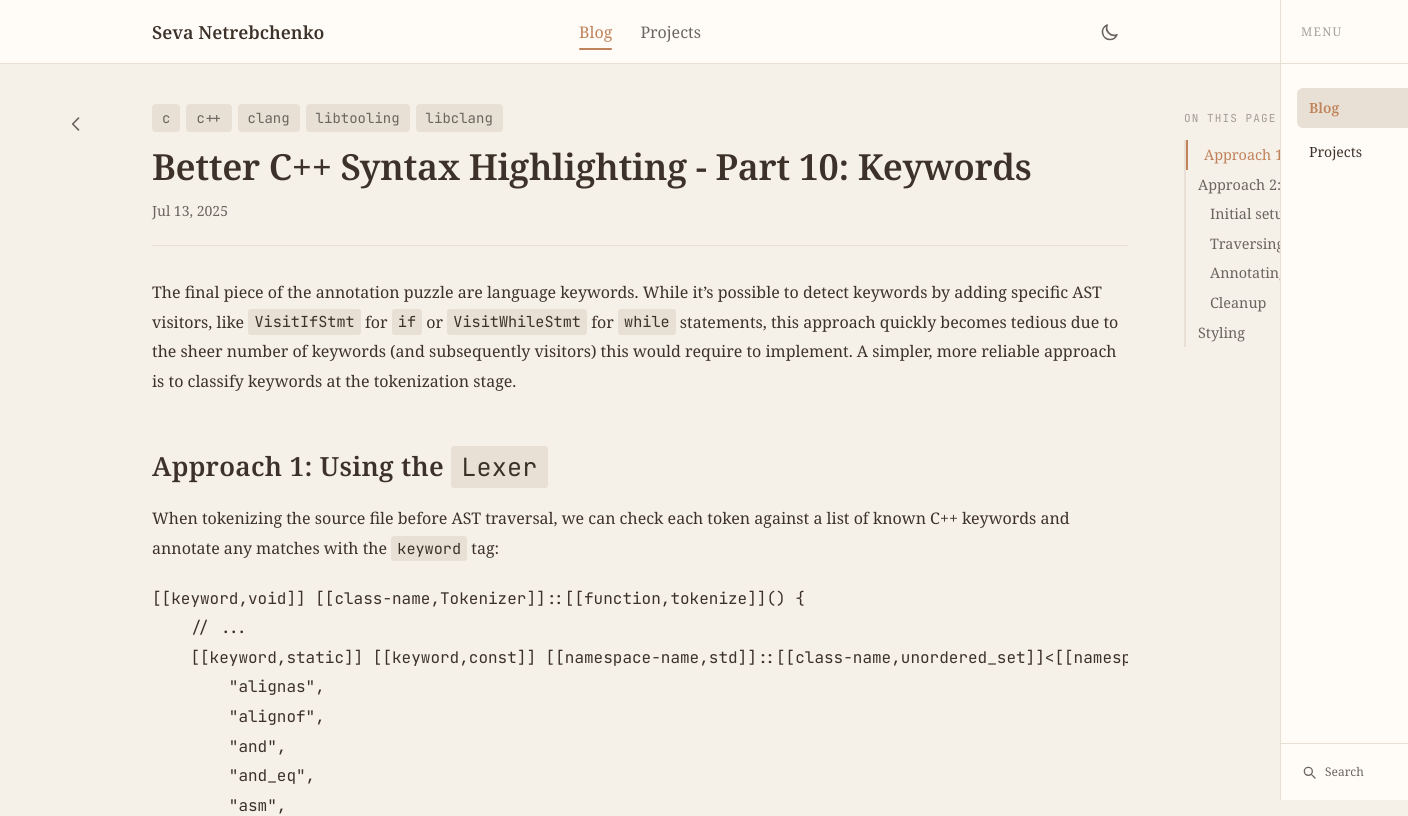
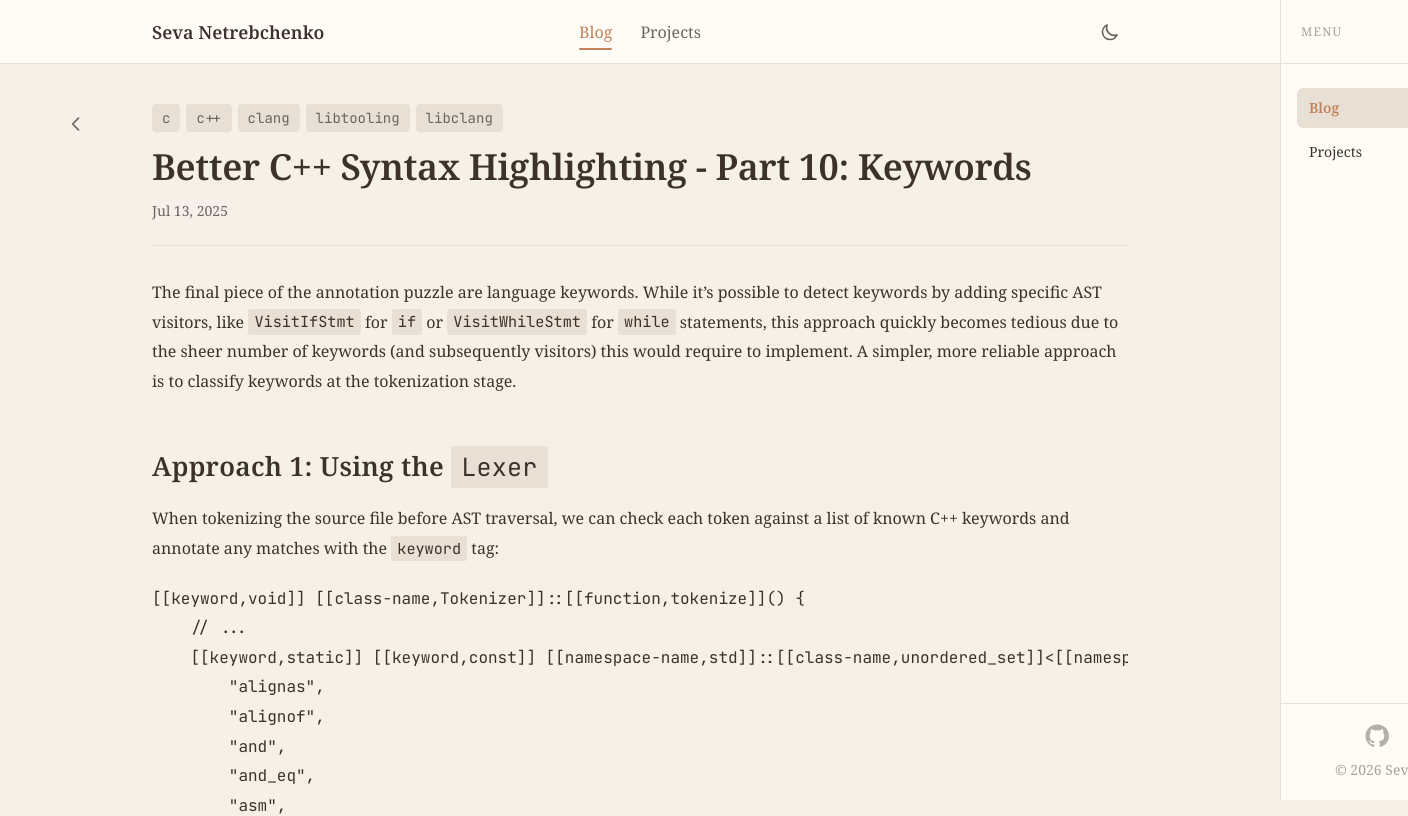
Before and after one commit to sevanetrebchenko/sevanetrebchenko.github.io, an Astro site: page /blog/better_cpp_syntax_highlighting/10_keywords in a window 1280 px wide. Shown: the top 816 px of the page, 1408 px wide, since content can reach past the window. Built offline with nearby package versions, Linux system fonts and the light colour scheme; Astro itself is replaced by a stand-in of ours; some packages are replaced by stand-ins of ours; code samples lack their colours.

Commit message:
Improved mobile header and drawer styling. Added copyright and social links on the main landing page. Fixed issue with table of contents appearing cut off on some responsive resolutions

```diff
--- a/src/components/MobileNav.astro
+++ b/src/components/MobileNav.astro
@@ -1,4 +1,8 @@
 ---
+import ThemeToggle from './ThemeToggle.astro';
+import SocialLinks from './SocialLinks.astro';
+import Footer from './Footer.astro';
+
 const { currentPath = '' } = Astro.props;
 
 const navLinks = [
@@ -32,6 +36,8 @@ function isActive(href) {
     <!-- Drawer header -->
     <div class="flex items-center justify-between px-5 border-b border-[var(--color-light-border)] dark:border-[var(--color-dark-border)]" style="height: var(--header-height)">
       <span class="font-serif text-xs uppercase tracking-widest text-[var(--color-light-text-secondary)] dark:text-[var(--color-dark-text-secondary)] opacity-60">Menu</span>
+      <div class="flex items-center gap-1">
+        <ThemeToggle />
         <button
           id="mobile-nav-close"
           class="p-2 text-[var(--color-light-text-secondary)] dark:text-[var(--color-dark-text-secondary)] hover:text-[var(--color-light-text)] dark:hover:text-[var(--color-dark-text)] transition-colors"
@@ -41,6 +47,7 @@ function isActive(href) {
             <path stroke-linecap="round" stroke-linejoin="round" d="M6 18L18 6M6 6l12 12" />
           </svg>
         </button>
+      </div>
     </div>
 
     <!-- Nav links -->
@@ -60,17 +67,10 @@ function isActive(href) {
       ))}
     </nav>
 
-    <!-- Footer actions -->
-    <div class="mt-auto px-5 py-5 border-t border-[var(--color-light-border)] dark:border-[var(--color-dark-border)] flex items-center gap-3">
-      <button
-        onclick="window.__searchOpen && (window.__searchClose && window.__searchClose(), setTimeout(window.__searchOpen, 50))"
-        class="flex items-center gap-2 text-sm text-[var(--color-light-text-secondary)] dark:text-[var(--color-dark-text-secondary)] hover:text-[var(--color-light-text)] dark:hover:text-[var(--color-dark-text)] transition-colors"
-      >
-        <svg class="w-4 h-4" fill="none" viewBox="0 0 24 24" stroke="currentColor" stroke-width="2">
-          <path stroke-linecap="round" stroke-linejoin="round" d="M21 21l-4.35-4.35M17 11A6 6 0 1 1 5 11a6 6 0 0 1 12 0z" />
-        </svg>
-        <span class="font-serif text-xs">Search</span>
-      </button>
+    <!-- Drawer footer -->
+    <div class="mt-auto px-5 py-5 border-t border-[var(--color-light-border)] dark:border-[var(--color-dark-border)] flex flex-col items-center gap-3">
+      <SocialLinks />
+      <Footer />
     </div>
   </div>
 </div>
--- a/src/components/SiteHeader.astro
+++ b/src/components/SiteHeader.astro
@@ -16,7 +16,7 @@ function isActive(href) {
 ---
 
 <header class="site-header" id="site-header">
-  <div class="h-full max-w-5xl mx-auto px-6 grid grid-cols-[1fr_auto_1fr] items-center gap-4">
+  <div class="h-full max-w-5xl mx-auto px-6 grid grid-cols-[1fr_auto] md:grid-cols-[1fr_auto_1fr] items-center gap-4">
 
     <!-- Site name -->
     <a
@@ -74,12 +74,6 @@ function isActive(href) {
 <MobileNav currentPath={currentPath} />
 
 <script is:inline>
-  // Frosted glass on scroll
-  const header = document.getElementById('site-header');
-  const onScroll = () => header.classList.toggle('scrolled', window.scrollY > 8);
-  window.addEventListener('scroll', onScroll, { passive: true });
-  onScroll();
-
   // Mobile nav trigger
   document.getElementById('mobile-nav-trigger').addEventListener('click', () => {
     window.__mobileNavOpen && window.__mobileNavOpen();
--- /dev/null
+++ b/src/components/SocialLinks.astro
@@ -0,0 +1,43 @@
+---
+const { size = 'lg' } = Astro.props;
+
+const sizes = {
+  sm: { icon: 'w-[1.375rem] h-[1.375rem]', gap: 'gap-3' },
+  lg: { icon: 'w-6 h-6', gap: 'gap-6' },
+};
+const { icon: iconClass, gap } = sizes[size] ?? sizes.lg;
+
+const socials = [
+  {
+    href: 'https://github.com/sevanetrebchenko',
+    label: 'GitHub',
+    path: 'M12 .5C5.65.5.5 5.65.5 12c0 5.08 3.29 9.39 7.86 10.91.58.11.79-.25.79-.56v-2c-3.2.7-3.87-1.36-3.87-1.36-.52-1.32-1.27-1.67-1.27-1.67-1.04-.71.08-.7.08-.7 1.15.08 1.76 1.18 1.76 1.18 1.02 1.75 2.69 1.24 3.34.95.1-.74.4-1.24.72-1.53-2.55-.29-5.24-1.28-5.24-5.69 0-1.26.45-2.29 1.18-3.1-.12-.29-.51-1.46.11-3.05 0 0 .96-.31 3.15 1.18a10.96 10.96 0 0 1 5.74 0c2.19-1.49 3.15-1.18 3.15-1.18.62 1.59.23 2.76.11 3.05.74.81 1.18 1.84 1.18 3.1 0 4.42-2.7 5.4-5.27 5.68.41.36.78 1.06.78 2.14v3.17c0 .31.21.68.8.56C20.71 21.39 24 17.07 24 12c0-6.35-5.15-11.5-11.5-11.5z',
+  },
+  {
+    href: 'https://www.youtube.com/@sevanetrebchenko',
+    label: 'YouTube',
+    path: 'M23.498 6.186a3.016 3.016 0 0 0-2.122-2.136C19.505 3.545 12 3.545 12 3.545s-7.505 0-9.377.505A3.017 3.017 0 0 0 .502 6.186C0 8.07 0 12 0 12s0 3.93.502 5.814a3.016 3.016 0 0 0 2.122 2.136c1.871.505 9.376.505 9.376.505s7.505 0 9.377-.505a3.015 3.015 0 0 0 2.122-2.136C24 15.93 24 12 24 12s0-3.93-.502-5.814zM9.545 15.568V8.432L15.818 12l-6.273 3.568z',
+  },
+  {
+    href: 'https://www.linkedin.com/in/seva-netrebchenko/',
+    label: 'LinkedIn',
+    path: 'M20.447 20.452h-3.554v-5.569c0-1.328-.027-3.037-1.852-3.037-1.853 0-2.136 1.445-2.136 2.939v5.667H9.351V9h3.414v1.561h.046c.477-.9 1.637-1.852 3.37-1.852 3.601 0 4.267 2.37 4.267 5.455v6.288zM5.337 7.433a2.062 2.062 0 0 1-2.063-2.065 2.063 2.063 0 1 1 2.063 2.065zm1.782 13.019H3.555V9h3.564v11.452zM22.225 0H1.771C.792 0 0 .774 0 1.729v20.542C0 23.227.792 24 1.771 24h20.451C23.2 24 24 23.227 24 22.271V1.729C24 .774 23.2 0 22.222 0h.003z',
+  },
+];
+---
+
+<div class:list={['flex items-center', gap]}>
+  {socials.map(({ href, label, path }) => (
+    <a
+      href={href}
+      aria-label={label}
+      target="_blank"
+      rel="noopener noreferrer"
+      class="text-[var(--color-light-text-secondary)] dark:text-[var(--color-dark-text-secondary)] opacity-50 hover:opacity-100 hover:text-[var(--color-light-text)] dark:hover:text-[var(--color-dark-text)] transition-all"
+    >
+      <svg class={iconClass} viewBox="0 0 24 24" fill="currentColor" aria-hidden="true">
+        <path d={path} />
+      </svg>
+    </a>
+  ))}
+</div>
--- a/src/components/ThemeToggle.astro
+++ b/src/components/ThemeToggle.astro
@@ -3,16 +3,15 @@
 ---
 
 <button
-  id="theme-toggle"
-  class="cursor-pointer p-2 text-[var(--color-light-text-secondary)] hover:text-[var(--color-light-text)] dark:text-[var(--color-dark-text-secondary)] dark:hover:text-[var(--color-dark-text)] transition-all duration-150 hover:scale-110"
+  class="theme-toggle cursor-pointer p-2 text-[var(--color-light-text-secondary)] hover:text-[var(--color-light-text)] dark:text-[var(--color-dark-text-secondary)] dark:hover:text-[var(--color-dark-text)] transition-all duration-150 hover:scale-110"
   aria-label="Toggle dark mode"
 >
   <!-- Sun icon (shown in dark mode to switch to light) -->
-  <svg id="theme-icon-light" class="h-5 w-5" style="display:none" fill="none" viewBox="0 0 24 24" stroke="currentColor" stroke-width="2">
+  <svg class="theme-icon-light h-5 w-5" style="display:none" fill="none" viewBox="0 0 24 24" stroke="currentColor" stroke-width="2">
     <path stroke-linecap="round" stroke-linejoin="round" d="M12 3v1m0 16v1m9-9h-1M4 12H3m15.364 6.364l-.707-.707M6.343 6.343l-.707-.707m12.728 0l-.707.707M6.343 17.657l-.707.707M16 12a4 4 0 11-8 0 4 4 0 018 0z" />
   </svg>
   <!-- Moon icon (shown in light mode to switch to dark) -->
-  <svg id="theme-icon-dark" class="h-5 w-5" style="display:none" fill="none" viewBox="0 0 24 24" stroke="currentColor" stroke-width="2">
+  <svg class="theme-icon-dark h-5 w-5" style="display:none" fill="none" viewBox="0 0 24 24" stroke="currentColor" stroke-width="2">
     <path stroke-linecap="round" stroke-linejoin="round" d="M20.354 15.354A9 9 0 018.646 3.646 9.003 9.003 0 0012 21a9.003 9.003 0 008.354-5.646z" />
   </svg>
 </button>
@@ -21,16 +20,20 @@
   (function() {
     function updateIcons() {
       const isDark = document.documentElement.classList.contains('dark');
-      document.getElementById('theme-icon-light').style.display = isDark ? '' : 'none';
-      document.getElementById('theme-icon-dark').style.display = isDark ? 'none' : '';
+      document.querySelectorAll('.theme-icon-light').forEach((el) => { el.style.display = isDark ? '' : 'none'; });
+      document.querySelectorAll('.theme-icon-dark').forEach((el) => { el.style.display = isDark ? 'none' : ''; });
     }
 
     updateIcons();
 
-    document.getElementById('theme-toggle').addEventListener('click', () => {
-      const isDark = document.documentElement.classList.toggle('dark');
-      localStorage.setItem('theme', isDark ? 'dark' : 'light');
-      updateIcons();
+    document.querySelectorAll('.theme-toggle').forEach((btn) => {
+      if (btn.dataset.bound) return;
+      btn.dataset.bound = '1';
+      btn.addEventListener('click', () => {
+        const isDark = document.documentElement.classList.toggle('dark');
+        localStorage.setItem('theme', isDark ? 'dark' : 'light');
+        updateIcons();
+      });
     });
   })();
 </script>
--- a/src/layouts/BaseLayout.astro
+++ b/src/layouts/BaseLayout.astro
@@ -1,9 +1,11 @@
 ---
 import Head from '../components/Head.astro';
 import SiteHeader from '../components/SiteHeader.astro';
+import SocialLinks from '../components/SocialLinks.astro';
+import Footer from '../components/Footer.astro';
 import '../styles/global.css';
 
-const { title, description, ogType } = Astro.props;
+const { title, description, ogType, showSocials = true, showFooterBorder = true } = Astro.props;
 ---
 
 <html lang="en" class="no-transitions">
@@ -26,8 +28,25 @@ const { title, description, ogType } = Astro.props;
       });
     </script>
   </head>
-  <body class="min-h-screen">
+  <body class="min-h-screen flex flex-col">
     <SiteHeader />
-    <slot />
+    <div class="flex-1">
+      <slot />
+    </div>
+    <footer>
+      <div class="max-w-5xl mx-auto px-6">
+        <div class:list={[
+          'py-8 flex flex-col items-center gap-4',
+          showFooterBorder && 'border-t border-[var(--color-light-border)] dark:border-[var(--color-dark-border)]',
+        ]}>
+          {showSocials && (
+            <div class="hidden md:block">
+              <SocialLinks />
+            </div>
+          )}
+          <Footer />
+        </div>
+      </div>
+    </footer>
   </body>
 </html>
--- a/src/layouts/BlogLayout.astro
+++ b/src/layouts/BlogLayout.astro
@@ -4,8 +4,8 @@ import BaseLayout from './BaseLayout.astro';
 const { title, description } = Astro.props;
 ---
 
-<BaseLayout title={title} description={description}>
-  <main class="w-full max-w-5xl mx-auto px-6 py-10" data-pagefind-body>
+<BaseLayout title={title} description={description} showFooterBorder={false}>
+  <main class="w-full max-w-5xl mx-auto px-6 pt-10 pb-4" data-pagefind-body>
     <slot />
   </main>
 </BaseLayout>
--- a/src/layouts/BlogPostLayout.astro
+++ b/src/layouts/BlogPostLayout.astro
@@ -2,7 +2,6 @@
 import BaseLayout from './BaseLayout.astro';
 import TableOfContents from '../components/TableOfContents.astro';
 import SeriesWidget from '../components/SeriesWidget.astro';
-import Footer from '../components/Footer.astro';
 
 const { frontmatter, headings, seriesPosts, currentPostId } = Astro.props;
 
@@ -31,6 +30,7 @@ const modifiedDate = (() => {
   title={frontmatter.title}
   description={frontmatter.abstract}
   ogType="article"
+  showSocials={false}
 >
   <!-- JSON-LD structured data for blog post -->
   <script
@@ -67,7 +67,7 @@ const modifiedDate = (() => {
 
     <!-- Article -->
     <article
-      class="min-w-0 w-full py-10"
+      class="min-w-0 w-full pt-10 pb-10"
       data-pagefind-body
     >
       <!-- Post header: tags → title → date -->
@@ -117,16 +117,11 @@ const modifiedDate = (() => {
       {hasSeries && (
         <SeriesWidget seriesPosts={seriesPosts} currentPostId={currentPostId} variant="top" />
       )}
-
-      <!-- Post footer -->
-      <footer class="mt-12 pt-6">
-        <Footer />
-      </footer>
     </article>
 
-    <!-- TOC (desktop xl+) -->
-    <div class="hidden xl:block absolute top-0 bottom-0 left-full">
-      <div class="sticky pt-10 pl-8 w-64" style="top: var(--header-height);">
+    <!-- TOC (desktop 2xl+) -->
+    <div class="hidden 2xl:block absolute top-0 bottom-0 left-full">
+      <div class="sticky pt-10 pl-6 w-56" style="top: var(--header-height);">
         <TableOfContents headings={headings} />
       </div>
     </div>
--- a/src/layouts/ProjectsLayout.astro
+++ b/src/layouts/ProjectsLayout.astro
@@ -4,8 +4,8 @@ import BaseLayout from './BaseLayout.astro';
 const { title = 'Projects', description = 'Graphics programming projects and experiments.' } = Astro.props;
 ---
 
-<BaseLayout title={title} description={description}>
-  <div class="max-w-5xl mx-auto px-6 py-10">
+<BaseLayout title={title} description={description} showFooterBorder={false}>
+  <div class="max-w-5xl mx-auto px-6 pt-10 pb-4">
     <slot />
   </div>
 </BaseLayout>
--- a/src/pages/blog/index.astro
+++ b/src/pages/blog/index.astro
@@ -86,7 +86,7 @@ const allTags = Array.from(tagCounts.entries()).sort((a, b) => b[1] - a[1]);
   </p>
 
   <!-- Pagination -->
-  <nav id="pagination" class="hidden flex items-center justify-center gap-6 py-12" aria-label="Pagination">
+  <nav id="pagination" class="hidden flex items-center justify-center gap-6 pt-8" aria-label="Pagination">
     <button
       id="page-prev"
       type="button"
--- a/src/styles/global.css
+++ b/src/styles/global.css
@@ -72,22 +72,11 @@ body {
   z-index: 50;
   background-color: var(--color-light-surface);
   border-bottom: 1px solid var(--color-light-border);
-  transition: background-color 200ms ease, backdrop-filter 200ms ease;
 }
 
 .dark .site-header {
   background-color: var(--color-dark-surface);
   border-bottom-color: var(--color-dark-border);
-}
-
-.site-header.scrolled {
-  background-color: color-mix(in srgb, var(--color-light-surface) 85%, transparent);
-  backdrop-filter: blur(8px);
-  -webkit-backdrop-filter: blur(8px);
-}
-
-.dark .site-header.scrolled {
-  background-color: color-mix(in srgb, var(--color-dark-surface) 85%, transparent);
 }
 
 /* =====================================================================
```
Lines whose indentation alone changed are shown as unchanged.
